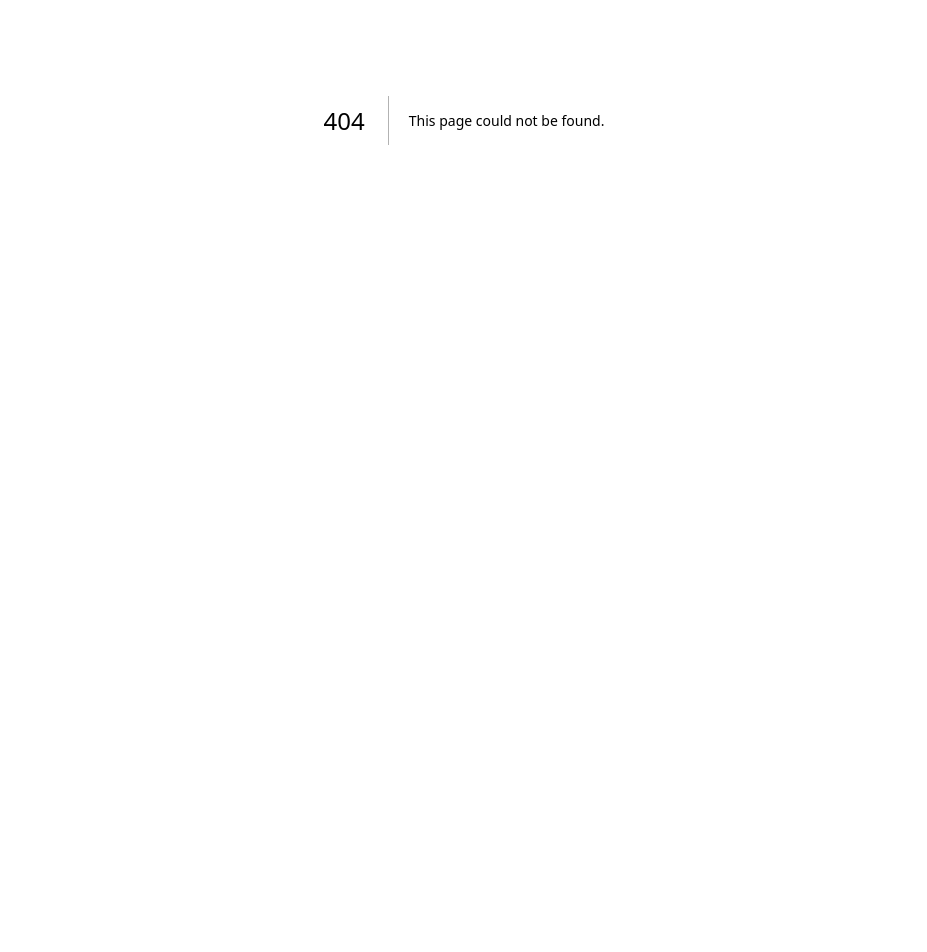
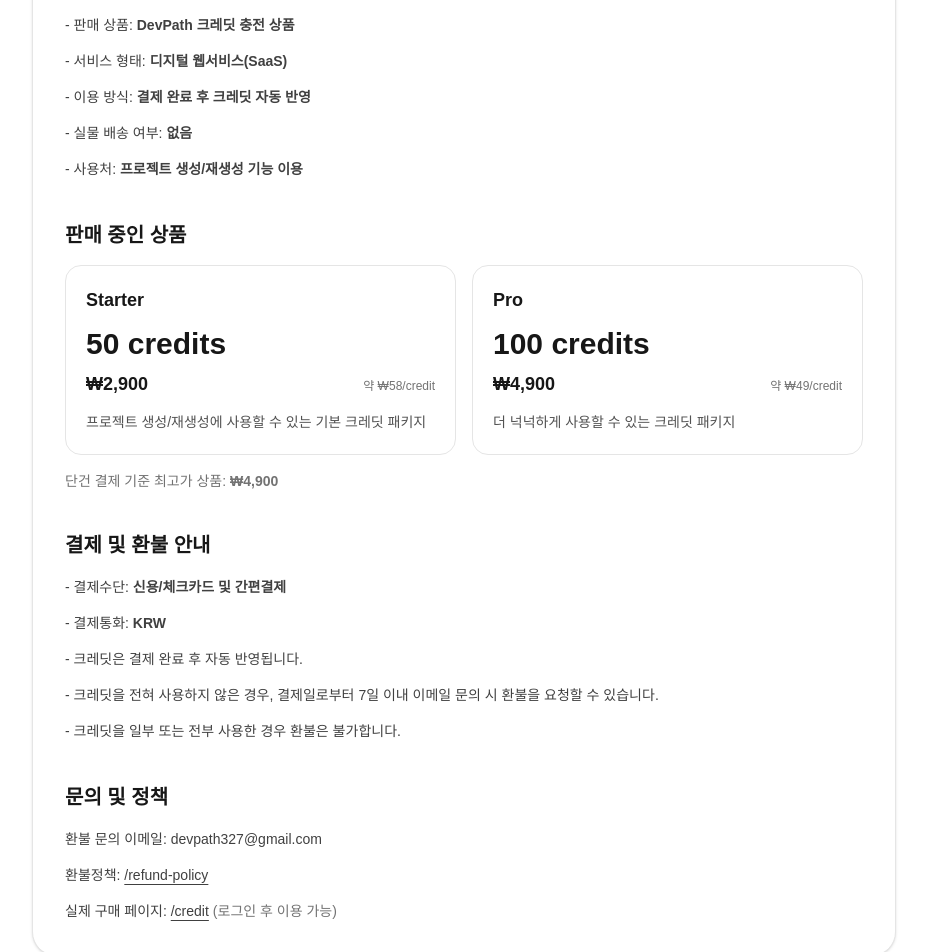
Before and after one commit to RootPark98/devPath, a Next.js app: page /payment-info in a window 1280 px wide. Before the commit this address had no page. Shown: the part 280-1232 px from the top of the page, without its empty margins (176-1103 px from the left). Before the commit the page ends 800 px from the top, so only its background shows below. Built offline with nearby package versions, Linux system fonts and the light colour scheme.

Commit message:
Add public payment info page for PortOne review

```diff
--- /dev/null
+++ b/app/payment-info/page.tsx
@@ -0,0 +1,142 @@
+import Link from "next/link";
+
+export const metadata = {
+  title: "결제 정보 | DevPath",
+  description: "DevPath 크레딧 상품 및 결제 정보 안내",
+};
+
+const PACKAGES = [
+  {
+    type: "starter",
+    name: "Starter",
+    credits: 50,
+    price: 2900,
+    description: "프로젝트 생성/재생성에 사용할 수 있는 기본 크레딧 패키지",
+  },
+  {
+    type: "pro",
+    name: "Pro",
+    credits: 100,
+    price: 4900,
+    description: "더 넉넉하게 사용할 수 있는 크레딧 패키지",
+  },
+] as const;
+
+function formatKRW(n: number) {
+  return new Intl.NumberFormat("ko-KR").format(n);
+}
+
+export default function PaymentInfoPage() {
+  return (
+    <main className="mx-auto max-w-4xl px-4 py-12">
+      <div className="rounded-3xl border border-neutral-200 bg-white p-6 shadow-sm dark:border-neutral-800 dark:bg-neutral-950 md:p-8">
+        <div className="mb-10 space-y-3">
+          <p className="text-sm text-neutral-500 dark:text-neutral-400">DevPath</p>
+          <h1 className="text-3xl font-bold tracking-tight">결제 정보</h1>
+          <p className="text-sm leading-6 text-neutral-600 dark:text-neutral-300">
+            DevPath는 개발자 취업 준비자를 위한 AI 기반 프로젝트 설계 서비스입니다.
+            사용자는 크레딧을 충전한 뒤 프로젝트 생성 및 재생성 기능에 사용할 수 있습니다.
+          </p>
+        </div>
+
+        <section className="mb-10 space-y-4">
+          <h2 className="text-xl font-semibold">상품/서비스 안내</h2>
+          <div className="space-y-3 text-sm leading-6 text-neutral-700 dark:text-neutral-300">
+            <p>
+              - 판매 상품: <strong>DevPath 크레딧 충전 상품</strong>
+            </p>
+            <p>
+              - 서비스 형태: <strong>디지털 웹서비스(SaaS)</strong>
+            </p>
+            <p>
+              - 이용 방식: <strong>결제 완료 후 크레딧 자동 반영</strong>
+            </p>
+            <p>
+              - 실물 배송 여부: <strong>없음</strong>
+            </p>
+            <p>
+              - 사용처: <strong>프로젝트 생성/재생성 기능 이용</strong>
+            </p>
+          </div>
+        </section>
+
+        <section className="mb-10 space-y-4">
+          <h2 className="text-xl font-semibold">판매 중인 상품</h2>
+          <div className="grid gap-4 md:grid-cols-2">
+            {PACKAGES.map((p) => {
+              const unit = Math.round(p.price / p.credits);
+
+              return (
+                <div
+                  key={p.type}
+                  className="rounded-2xl border border-neutral-200 p-5 dark:border-neutral-800"
+                >
+                  <h3 className="text-lg font-semibold">{p.name}</h3>
+                  <div className="mt-3 text-3xl font-bold">{p.credits} credits</div>
+
+                  <div className="mt-2 flex items-baseline justify-between">
+                    <div className="text-lg font-semibold">₩{formatKRW(p.price)}</div>
+                    <div className="text-xs text-neutral-500 dark:text-neutral-400">
+                      약 ₩{formatKRW(unit)}/credit
+                    </div>
+                  </div>
+
+                  <p className="mt-3 text-sm leading-6 text-neutral-600 dark:text-neutral-300">
+                    {p.description}
+                  </p>
+                </div>
+              );
+            })}
+          </div>
+
+          <p className="text-sm text-neutral-500 dark:text-neutral-400">
+            단건 결제 기준 최고가 상품: <strong>₩4,900</strong>
+          </p>
+        </section>
+
+        <section className="mb-10 space-y-4">
+          <h2 className="text-xl font-semibold">결제 및 환불 안내</h2>
+          <div className="space-y-3 text-sm leading-6 text-neutral-700 dark:text-neutral-300">
+            <p>
+              - 결제수단: <strong>신용/체크카드 및 간편결제</strong>
+            </p>
+            <p>
+              - 결제통화: <strong>KRW</strong>
+            </p>
+            <p>
+              - 크레딧은 결제 완료 후 자동 반영됩니다.
+            </p>
+            <p>
+              - 크레딧을 전혀 사용하지 않은 경우, 결제일로부터 7일 이내 이메일 문의 시 환불을 요청할 수 있습니다.
+            </p>
+            <p>
+              - 크레딧을 일부 또는 전부 사용한 경우 환불은 불가합니다.
+            </p>
+          </div>
+        </section>
+
+        <section className="space-y-4">
+          <h2 className="text-xl font-semibold">문의 및 정책</h2>
+          <div className="space-y-3 text-sm leading-6 text-neutral-700 dark:text-neutral-300">
+            <p>환불 문의 이메일: devpath327@gmail.com</p>
+            <p>
+              환불정책:{" "}
+              <Link href="/refund-policy" className="underline underline-offset-4">
+                /refund-policy
+              </Link>
+            </p>
+            <p>
+              실제 구매 페이지:{" "}
+              <Link href="/credit" className="underline underline-offset-4">
+                /credit
+              </Link>
+              <span className="ml-1 text-neutral-500 dark:text-neutral-400">
+                (로그인 후 이용 가능)
+              </span>
+            </p>
+          </div>
+        </section>
+      </div>
+    </main>
+  );
+}
--- a/app/refund/page.tsx
+++ b/app/refund/page.tsx
@@ -19,44 +19,43 @@
           <h2>1. 기본 원칙</h2>
           <p>
             DevPath는 디지털 서비스 및 크레딧 기반 기능을 제공하므로,
-            결제 및 사용 여부에 따라 환불 가능 범위가 달라질 수 있습니다.
+            결제 후 크레딧 사용 여부에 따라 환불 가능 여부가 달라집니다.
           </p>
 
-          <h2>2. 미사용 크레딧 결제</h2>
+          <h2>2. 크레딧을 사용하지 않은 경우</h2>
           <p>
-            결제 후 충전된 크레딧을 전혀 사용하지 않은 경우, 결제일로부터 7일 이내에 환불을 요청할 수 있습니다.
+            결제 후 충전된 크레딧을 전혀 사용하지 않은 경우, 결제일로부터 7일 이내에 아래 이메일로 환불을 요청할 수 있습니다.
+            환불 가능 여부는 결제 내역 및 크레딧 사용 여부 확인 후 처리됩니다.
           </p>
 
-          <h2>3. 일부 사용한 경우</h2>
+          <h2>3. 크레딧을 일부 또는 전부 사용한 경우</h2>
           <p>
-            일부 크레딧을 사용한 경우, 이미 사용된 크레딧에 대해서는 환불이 제한될 수 있습니다.
-            남은 크레딧 또는 개별 사정에 따라 환불 가능 여부를 검토할 수 있습니다.
+            충전된 크레딧을 일부라도 사용한 경우 환불은 불가합니다.
+            충전된 크레딧을 모두 사용한 경우에도 환불은 불가합니다.
           </p>
 
-          <h2>4. 전부 사용한 경우</h2>
+          <h2>4. 서비스 오류 또는 장애</h2>
           <p>
-            충전된 크레딧을 모두 사용한 경우, 원칙적으로 환불이 어렵습니다.
+            서비스의 오류, 결제 이상, 중복 결제, 정상적인 결과 제공 실패 등 서비스 측 사유가 확인되는 경우,
+            회사는 환불 또는 크레딧 재지급 등의 조치를 할 수 있습니다.
           </p>
 
-          <h2>5. 서비스 오류 또는 장애</h2>
+          <h2>5. 환불 요청 방법</h2>
           <p>
-            서비스의 오류, 결제 이상, 중복 결제, 정상적인 결과 제공 실패 등 서비스 측 사유가 확인되는 경우,
-            환불 또는 크레딧 재지급이 이루어질 수 있습니다.
+            환불 요청은 아래 이메일 주소를 통해 접수할 수 있습니다.
+            요청 시 결제 정보 확인이 필요할 수 있습니다.
+          </p>
+          <p>
+            이메일: devpath327@gmail.com
           </p>
 
-          <h2>6. 환불 요청 방법</h2>
-          <p>
-            환불 요청은 서비스 내 문의 채널 또는 별도로 안내된 고객지원 경로를 통해 접수할 수 있습니다.
-            요청 시 결제 정보 확인이 필요할 수 있습니다.
-          </p>
-
-          <h2>7. 환불 처리 기간</h2>
+          <h2>6. 환불 처리 기간</h2>
           <p>
             환불 요청이 승인된 경우, 영업일 기준 3~5일 이내 처리될 수 있습니다.
             카드사 및 결제수단에 따라 실제 반영 시점은 달라질 수 있습니다.
           </p>
 
-          <h2>8. 기타</h2>
+          <h2>7. 기타</h2>
           <p>
             본 환불정책에 명시되지 않은 사항은 관련 법령 및 서비스 운영 정책에 따라 처리됩니다.
           </p>
```
